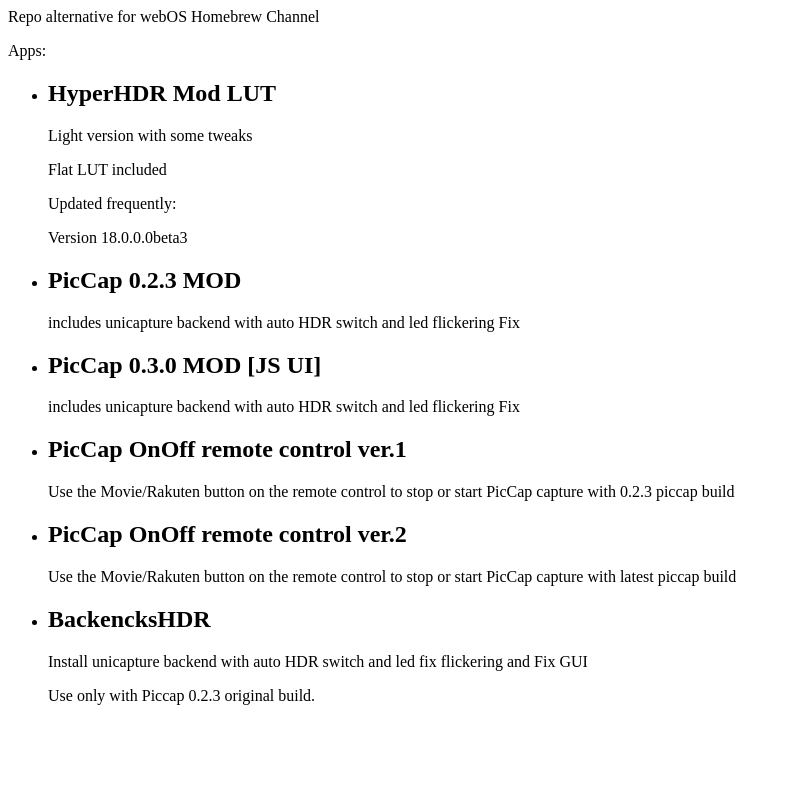
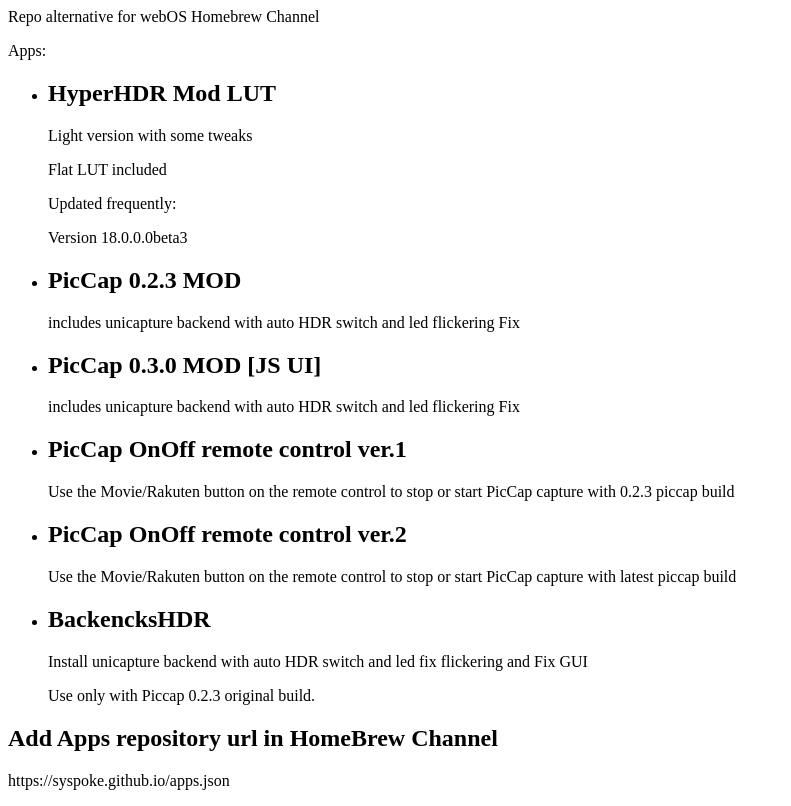
Before and after one commit to Syspoke/syspoke.github.io, a plain HTML site: page index.html in a window 1280 px wide. Shown: the whole page, without its empty margins (0-791 px from the left). Drawn offline with Linux system fonts and the light colour scheme.

Commit message:
Add files via upload

```diff
--- a/index.html
+++ b/index.html
@@ -20,3 +20,5 @@
 <p>Use only with Piccap 0.2.3 original build.</p>
 </p>
 </ul>
+<h2>Add Apps repository url in HomeBrew Channel</h2>
+<p>https://syspoke.github.io/apps.json</p>
```
